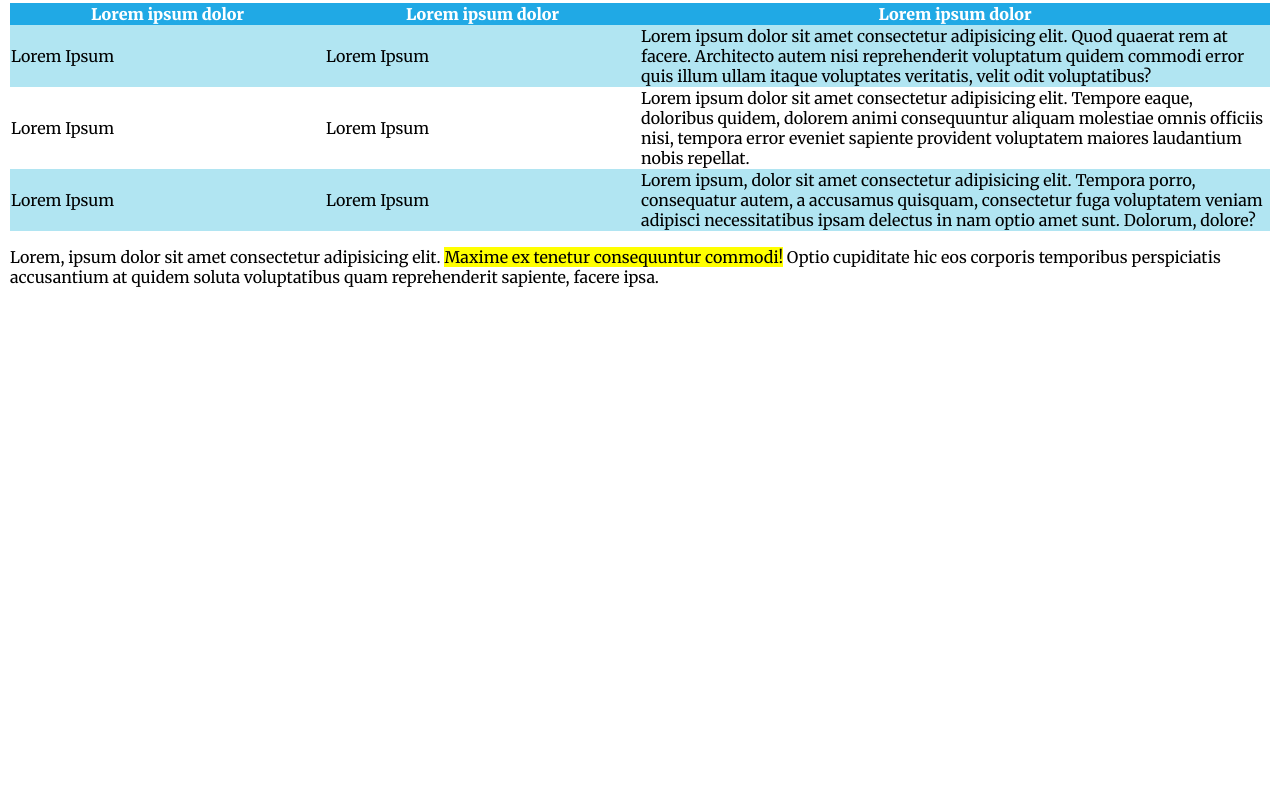
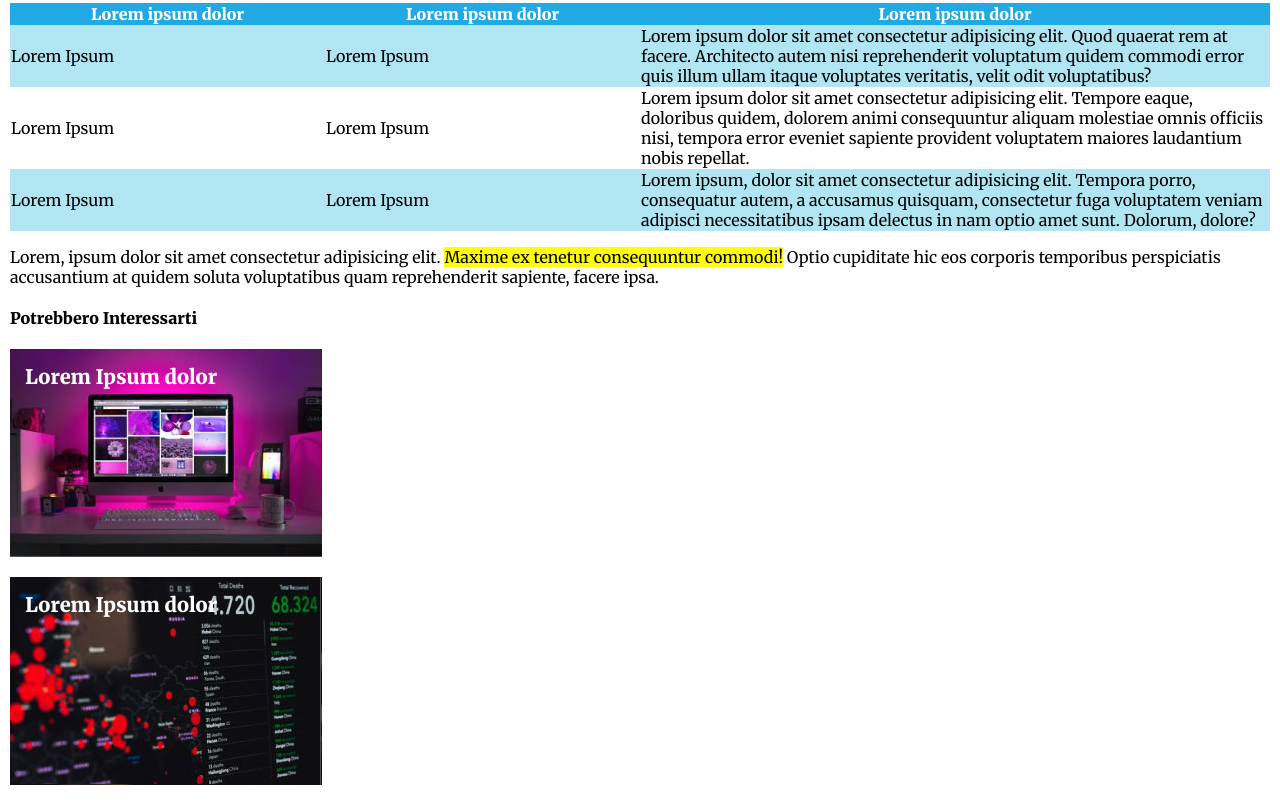
Before and after one commit to MarilisaMoio/html-css-booleaner, a plain HTML site: page index.html in a window 1280 px wide. Shown: the part 969-1774 px from the top of the page. Before the commit the page ends 1272 px from the top, so only its background shows below. Drawn offline with Linux system fonts and the light colour scheme.

Commit message:
feat: add section "potrebbero interessarti" + style

```diff
--- a/index.html
+++ b/index.html
@@ -67,6 +67,11 @@
                 Lorem, ipsum dolor sit amet consectetur adipisicing elit. <span class="highlight">Maxime ex tenetur consequuntur commodi!</span> Optio cupiditate hic eos corporis temporibus perspiciatis accusantium at quidem soluta voluptatibus quam reprehenderit sapiente, facere ipsa.
             </p>
         </article>
+        <section> <!--potrebbero interessarti-->
+            <h4>Potrebbero Interessarti</h4>
+            <div class="art1">Lorem Ipsum dolor</div>
+            <div class="art2">Lorem Ipsum dolor</div>
+        </section>
     </main>
 </body>
 </html>
--- a/style.css
+++ b/style.css
@@ -65,3 +65,22 @@ tbody tr:nth-child(odd){
 thead th:last-child{
     width: 50%
 }
+
+.art1{
+    background-image: url(img/monitor.jpg);
+}
+
+.art2{
+    background-image: url(img/graph.jpg);
+}
+
+.art1, .art2{
+    height: 208px;
+    width: 312px;
+    margin-bottom: 20px;
+    box-sizing: border-box;
+    padding: 15px;
+    font-size: 20px;
+    color: white;
+    font-weight: 600;
+}
```
Also changed, not shown: img/graph.jpg (added), img/monitor.jpg (added).
